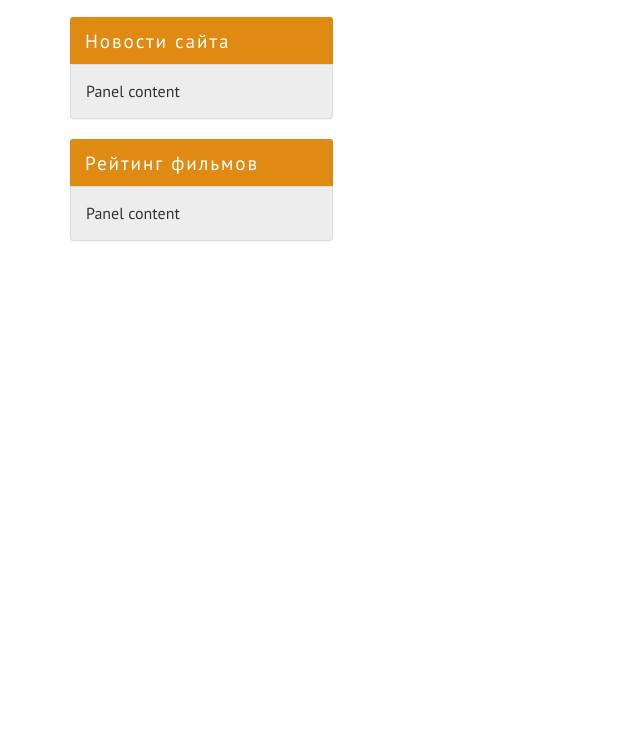
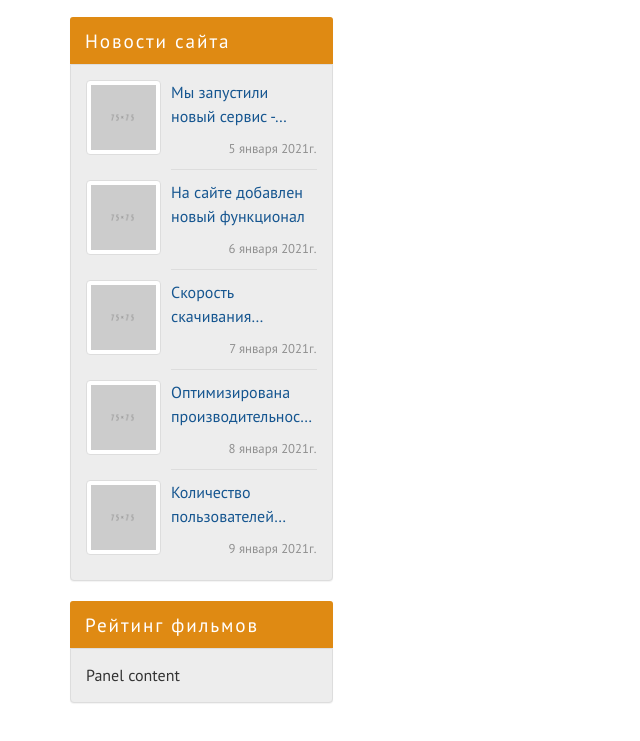
Before and after one commit to OlgaLavrishcheva/Kinozal, a website: page index.html in a window 1280 px wide. Shown: the part 1214-1955 px from the top of the page, without its empty margins (0-640 px from the left). Before the commit the page ends 1535 px from the top, so only its background shows below. Drawn offline with Linux system fonts and the light colour scheme.

Commit message:
Sidebar: panel Новости is complit

```diff
--- a/assets/scss/_bootstrap-theming.scss
+++ b/assets/scss/_bootstrap-theming.scss
@@ -90,3 +90,7 @@
     font-size: 0.875rem;
   }
 }
+
+.thumbnail {
+  transition: background-color 0.25s;
+}
--- a/assets/scss/_common.scss
+++ b/assets/scss/_common.scss
@@ -10,4 +10,10 @@ body {
 
 a {
   color: $color-primary;
+
+  &:hover,
+  &:focus {
+    text-decoration: none;
+    color: $color-accent;
+  }
 }
--- a/assets/scss/_sidebar.scss
+++ b/assets/scss/_sidebar.scss
@@ -39,3 +39,55 @@
 .nav-tabs {
   border-bottom: none;
 }
+
+.site-news-item {
+  clear: both;
+  position: relative;
+
+  &:not(:last-child) {
+    min-height: 85px;
+    margin-bottom: 15px;
+
+    &::after {
+      content: "";
+      position: absolute;
+      width: calc(100% - 85px);
+      height: 1px;
+      background-color: $color-gray;
+      bottom: -5px;
+      right: 0;
+    }
+  }
+
+  &:hover {
+    a {
+      color: $color-accent;
+    }
+
+    .site-news-item__image {
+      border-color: $color-accent;
+      background-color: $color-accent;
+    }
+  }
+
+  &__image {
+    float: left;
+    width: 75px;
+    margin: 0 10px 10px 0;
+  }
+
+  &__title {
+    margin-bottom: 10px;
+
+    a {
+      transition: color 0.25s;
+      @include block-shortener($fz: 1rem, $lh: 1.5, $h: 50px, $l: 2);
+    }
+  }
+
+  &__date {
+    font-size: 0.8rem;
+    color: darken($color-gray, 30%);
+    text-align: right;
+  }
+}
--- a/index.html
+++ b/index.html
@@ -171,9 +171,54 @@
       <div class="site-news panel panel-info">
         <div class="panel-heading">Новости сайта</div>
         <div class="panel-body">
-          Panel content
+          <div class="site-news-item">
+            <div class="site-news-item__image thumbnail">
+              <img src="assets/img/75x75.png" alt="">
+            </div>
+            <div class="site-news-item__title">
+              <a href="">Мы запустили новый сервис - КиноМонстр</a>
+            </div>
+            <div class="site-news-item__date">5 января 2021г.</div>
+          </div>
+          <div class="site-news-item">
+            <div class="site-news-item__image thumbnail">
+              <img src="assets/img/75x75.png" alt="">
+            </div>
+            <div class="site-news-item__title">
+              <a href="">На сайте добавлен новый функционал</a>
+            </div>
+            <div class="site-news-item__date">6 января 2021г.</div>
+          </div>
+          <div class="site-news-item">
+            <div class="site-news-item__image thumbnail">
+              <img src="assets/img/75x75.png" alt="">
+            </div>
+            <div class="site-news-item__title">
+              <a href="">Скорость скачивания фильмов увеличена</a>
+            </div>
+            <div class="site-news-item__date">7 января 2021г.</div>
+          </div>
+          <div class="site-news-item">
+            <div class="site-news-item__image thumbnail">
+              <img src="assets/img/75x75.png" alt="">
+            </div>
+            <div class="site-news-item__title">
+              <a href="">Оптимизирована производительность сервера</a>
+            </div>
+            <div class="site-news-item__date">8 января 2021г.</div>
+          </div>
+          <div class="site-news-item">
+            <div class="site-news-item__image thumbnail">
+              <img src="assets/img/75x75.png" alt="">
+            </div>
+            <div class="site-news-item__title">
+              <a href="">Количество пользователей перевалило за 10 000</a>
+            </div>
+            <div class="site-news-item__date">9 января 2021г.</div>
+          </div>
         </div>
       </div>
+
       <div class="top-films panel panel-info">
         <div class="panel-heading">Рейтинг фильмов</div>
         <div class="panel-body">
```
Also changed, not shown: assets/css/style.css.
